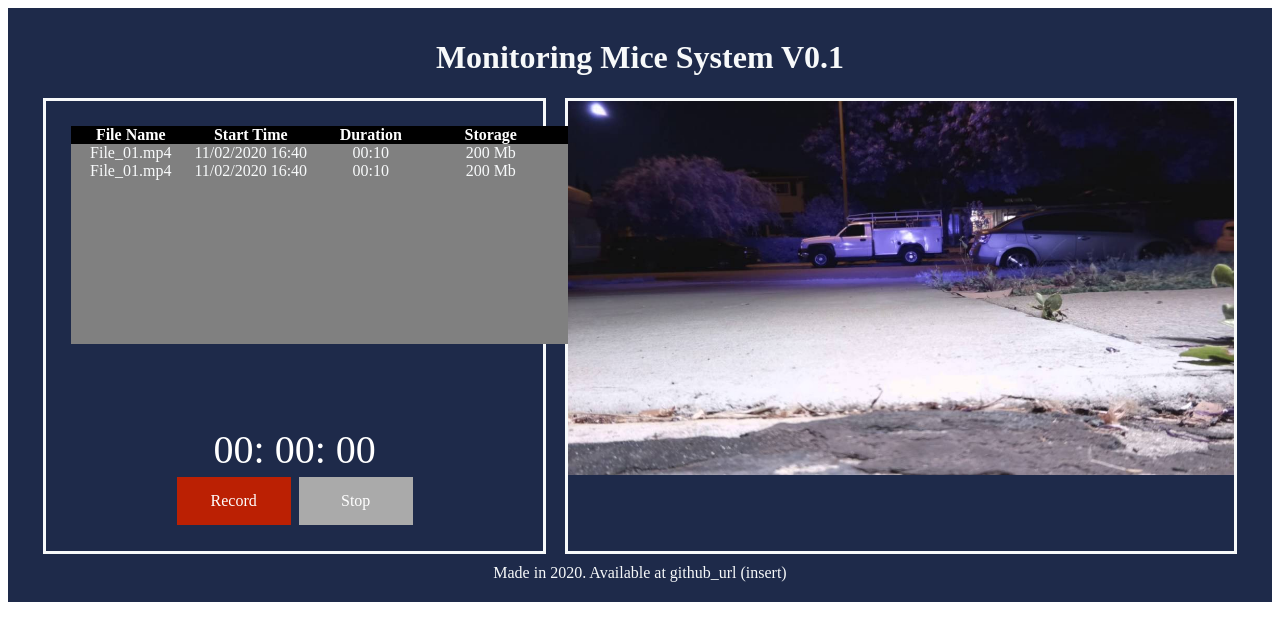
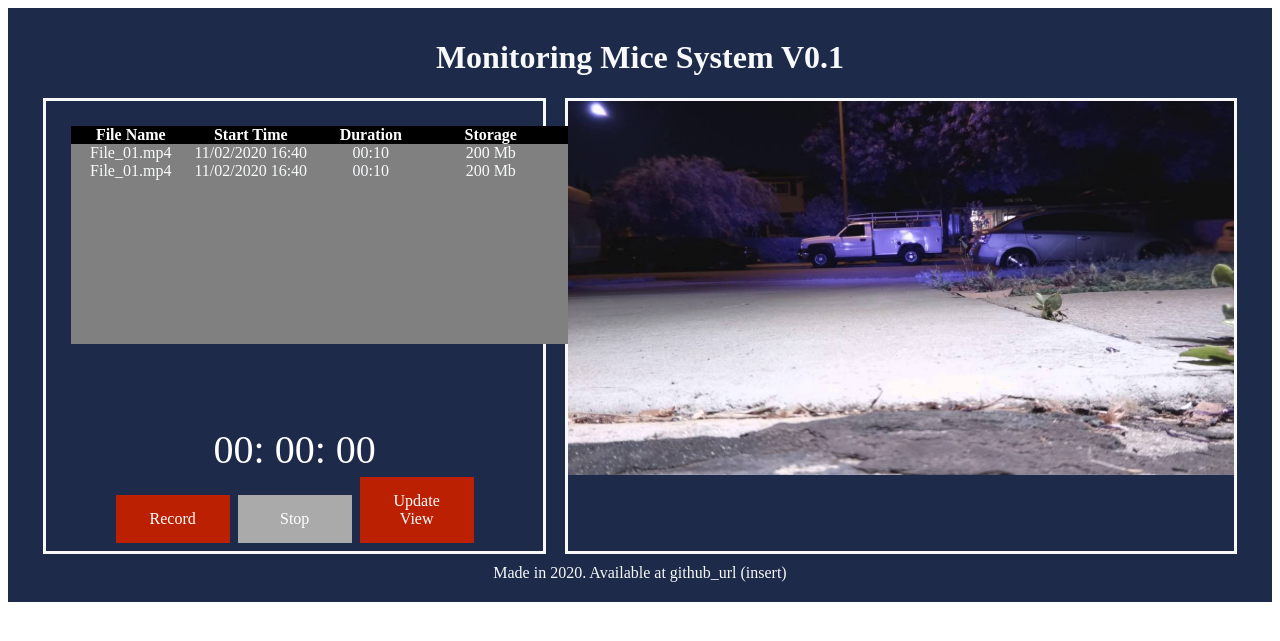
Before and after one commit to NicolaiDige/MiceMonitor, a Flask app: page / in a window 1280 px wide. Shown: the top 641 px of the page. Run offline with Flask 2, Linux system fonts and the light colour scheme.

Commit message:
Add Buttons

```diff
--- a/MiceMonitor_App/app/templates/index.html
+++ b/MiceMonitor_App/app/templates/index.html
@@ -52,6 +52,7 @@
               <a class="button_no_click">Record</a>
               <a href={{ url_for( "index") }} class="button_click">Stop</a>
             {% endif %}
+            <a href={{ url_for( "index") }} class="button_click">Update View</a>
           </div>
         </div>
         <div id="camera_container">
```
